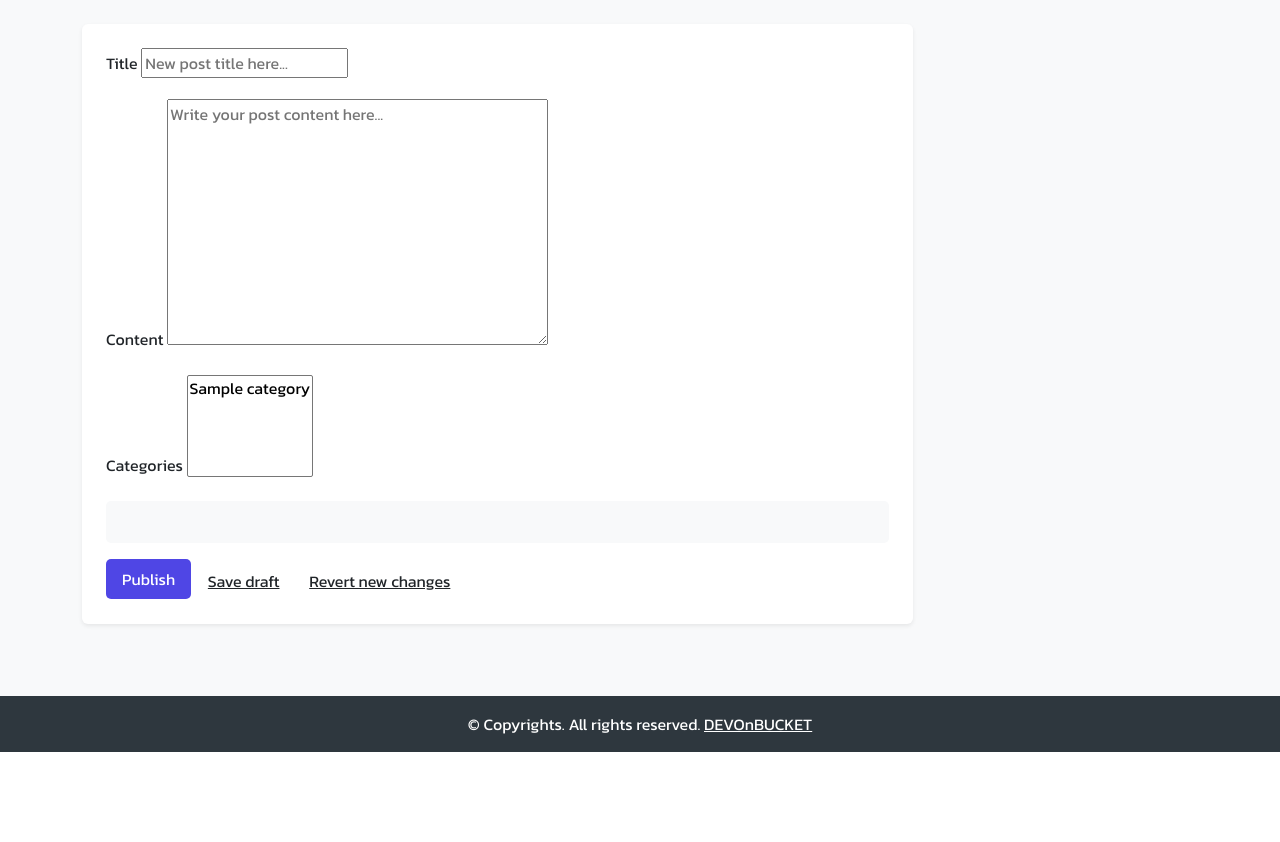
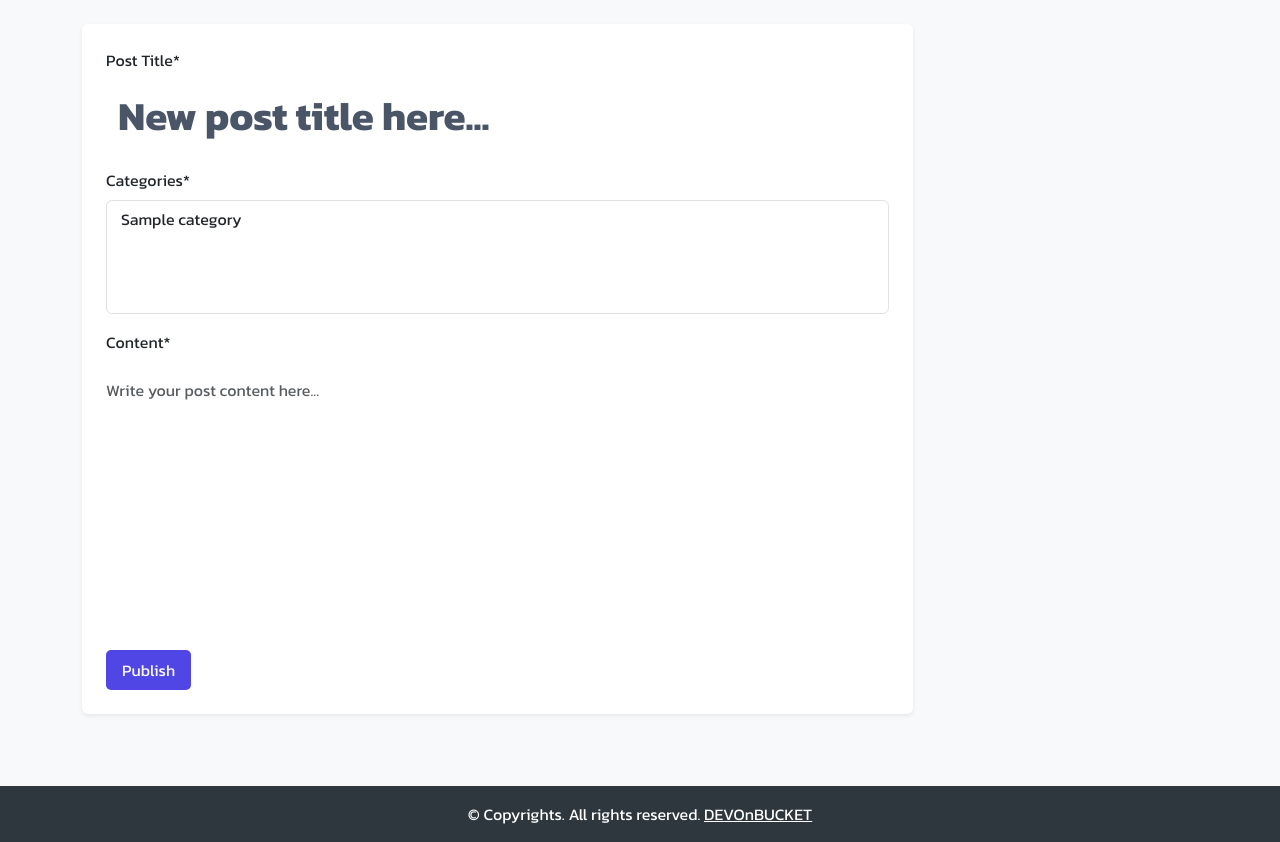
Before and after one commit to nntch26/DevOnBucket, a Django app: page /createpost/ in a window 1280 px wide. Shown: the part 57-899 px from the top of the page. Before the commit the page ends 809 px from the top, so only its background shows below. Run offline with Django 5.2, Linux system fonts and the light colour scheme; tables that the repository leaves empty hold one stand-in row (values such as "Sample post"); some libraries are stand-ins or nearby versions.

Commit message:
แก้แสดงผลหน้า create post

```diff
--- a/myproject/myapp/forms.py
+++ b/myproject/myapp/forms.py
@@ -15,9 +15,20 @@ class PostForm(forms.ModelForm):
     class Meta:
         model = Post
         fields = ['title', 'content', 'categories']
+
+
+        labels = {
+            'title': 'Post Title',
+            'content': 'Content'
+        }
+
         widgets = {
-            'title': forms.TextInput(attrs={'placeholder': 'New post title here...'}),
-            'content': forms.Textarea(attrs={'placeholder': 'Write your post content here...'}),
+            'title': forms.TextInput(attrs={'placeholder': 'New post title here...',
+                                            'class': 'title-input'}),
+
+            'content': forms.Textarea(attrs={'placeholder': 'Write your post content here...',
+                                             'class': 'content-area'}),
+
         }
 
 
--- a/myproject/myapp/templates/layout.html
+++ b/myproject/myapp/templates/layout.html
@@ -41,10 +41,7 @@
             <div class="collapse navbar-collapse" id="navbarNav">
                 <ul class="navbar-nav me-auto">
                     <li class="nav-item">
-                        <a class="nav-link" href="#">For you</a>
-                    </li>
-                    <li class="nav-item">
-                        <a class="nav-link" href="#">Following</a>
+                        <a class="nav-link" href="#">Letast</a>
                     </li>
                     <li class="nav-item">
                         <a class="nav-link" href="#">Web Development</a>
@@ -55,9 +52,7 @@
                     <li class="nav-item">
                         <a class="nav-link" href="#">AI</a>
                     </li>
-                    <li class="nav-item">
-                        <a class="nav-link" href="#">Python Programming</a>
-                    </li>
+
                 </ul>
                 <div class="d-flex align-items-center">
                     <a href="{% url 'createpost' %}" class="dev-logo me-3">Create Post </a>
--- a/myproject/myapp/templates/post.html
+++ b/myproject/myapp/templates/post.html
@@ -1,5 +1,6 @@
 {% extends 'layout.html' %}
 {% load static %}
+{% load crispy_forms_tags %}
 
 {% block title %} Create Post {% endblock title %}
 
@@ -23,34 +24,19 @@
         <div class="row">
             <div class="col-md-9">
                 <div class="bg-white p-4 rounded shadow-sm">
+
+
                     <form method="post" id="postForm">
                         {% csrf_token %}
+                        {{ form.title|as_crispy_field }}
 
-                        {% for field in form %}
-                            <div class="mb-3">
-                                <label for="{{ field.id_for_label }}" class="form-label">{{ field.label }}</label>
-                                {{ field }}
+                        {{ form.categories|as_crispy_field }}
 
-                                {% if field.help_text %}
-                                    <small class="form-text text-muted">{{ field.help_text }}</small>
-                                {% endif %}
+                        {{ form.content|as_crispy_field }}
 
-                                {% for error in field.errors %}
-                                    <div class="text-danger">{{ error }}</div>
-                                {% endfor %}
-                            </div>
-                        {% endfor %}
-
-                        <div class="editor-toolbar">
-                            <button type="button" class="toolbar-btn"><i class="fas fa-bold"></i></button>
-                            <button type="button" class="toolbar-btn"><i class="fas fa-italic"></i></button>
-                            <!-- Add more toolbar buttons as needed -->
-                        </div>
 
                         <div class="mt-3">
                             <button type="submit" class="publish-btn">Publish</button>
-                            <button type="button" class="btn btn-link text-dark">Save draft</button>
-                            <button type="button" class="btn btn-link text-dark">Revert new changes</button>
                         </div>
                     </form>
                 </div>
```
